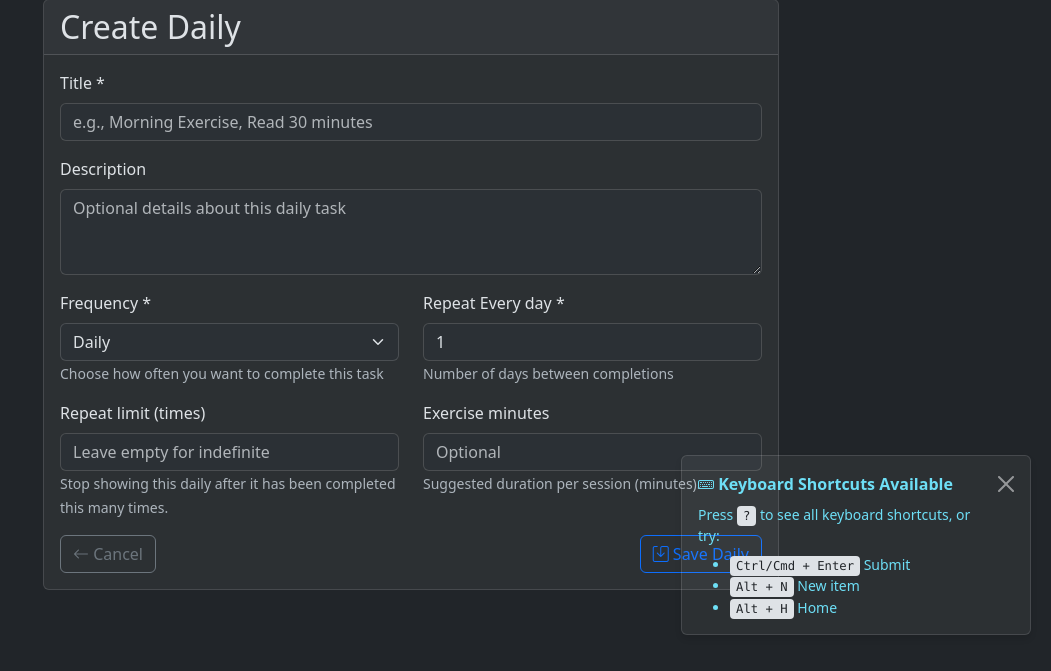
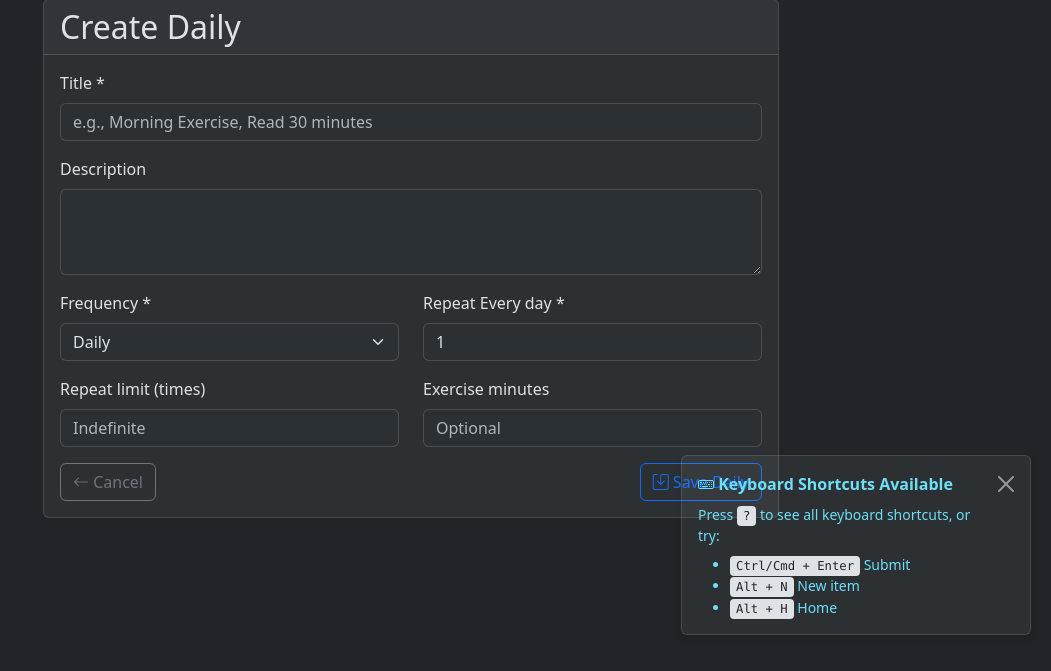
Before and after one commit to Zumgugger/Orbis, a Flask app: page /dailies/create in a window 1280 px wide. Shown: the part 129-800 px from the top of the page, without its empty margins (229-1280 px from the left). Run offline with Flask 3, Linux system fonts and the light colour scheme; the visitor is signed in with stand-in values (Sample User, id 1); some libraries are stand-ins or nearby versions.

Commit message:
Dailies: remove help texts under inputs, clear description placeholder, set repeat limit placeholder to 'Indefinite'

```diff
--- a/templates/dailies/form.html
+++ b/templates/dailies/form.html
@@ -45,8 +45,7 @@
 
                     <div class="mb-3">
                         <label for="description" class="form-label">Description</label>
-                        <textarea class="form-control" id="description" name="description" rows="3"
-                                  placeholder="Optional details about this daily task">{{ daily.description if daily else '' }}</textarea>
+                        <textarea class="form-control" id="description" name="description" rows="3">{{ daily.description if daily else '' }}</textarea>
                     </div>
 
                     <div class="row">
@@ -58,7 +57,6 @@
                                 <option value="monthly" {% if daily and daily.frequency == 'monthly' %}selected{% endif %}>Monthly</option>
                                 <option value="custom" {% if daily and daily.frequency == 'custom' %}selected{% endif %}>Specific Weekdays</option>
                             </select>
-                            <small class="form-text text-muted">Choose how often you want to complete this task</small>
                         </div>
 
                         <!-- Interval for daily/weekly/monthly -->
@@ -66,22 +64,19 @@
                             <label for="frequency_interval" class="form-label">Repeat Every <span id="intervalUnit">day</span> *</label>
                             <input type="number" class="form-control" id="frequency_interval" name="frequency_interval"
                                    value="{{ daily.frequency_interval if daily else 1 }}" min="1" max="365">
-                            <small class="form-text text-muted">Number of <span id="intervalUnitSmall">days</span> between completions</small>
                         </div>
                     </div>
 
                     <div class="row">
                         <div class="col-md-6 mb-3">
                             <label for="repeat_limit" class="form-label">Repeat limit (times)</label>
-                            <input type="number" class="form-control" id="repeat_limit" name="repeat_limit" min="1" placeholder="Leave empty for indefinite"
+                            <input type="number" class="form-control" id="repeat_limit" name="repeat_limit" min="1" placeholder="Indefinite"
                                    value="{{ daily.repeat_limit if daily and daily.repeat_limit is not none else '' }}">
-                            <small class="form-text text-muted">Stop showing this daily after it has been completed this many times.</small>
                         </div>
                         <div class="col-md-6 mb-3">
                             <label for="exercise_minutes" class="form-label">Exercise minutes</label>
                             <input type="number" class="form-control" id="exercise_minutes" name="exercise_minutes" min="1" placeholder="Optional"
                                    value="{{ daily.exercise_minutes if daily and daily.exercise_minutes is not none else '' }}">
-                            <small class="form-text text-muted">Suggested duration per session (minutes).</small>
                         </div>
                     </div>
 
```
